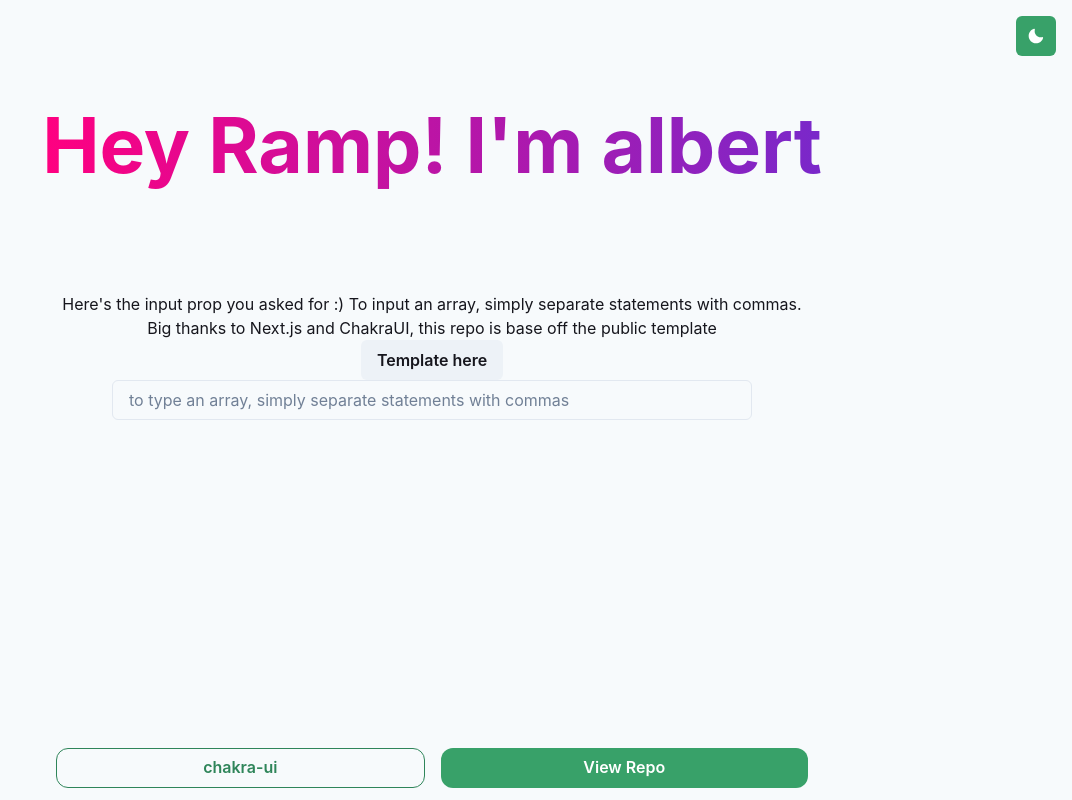
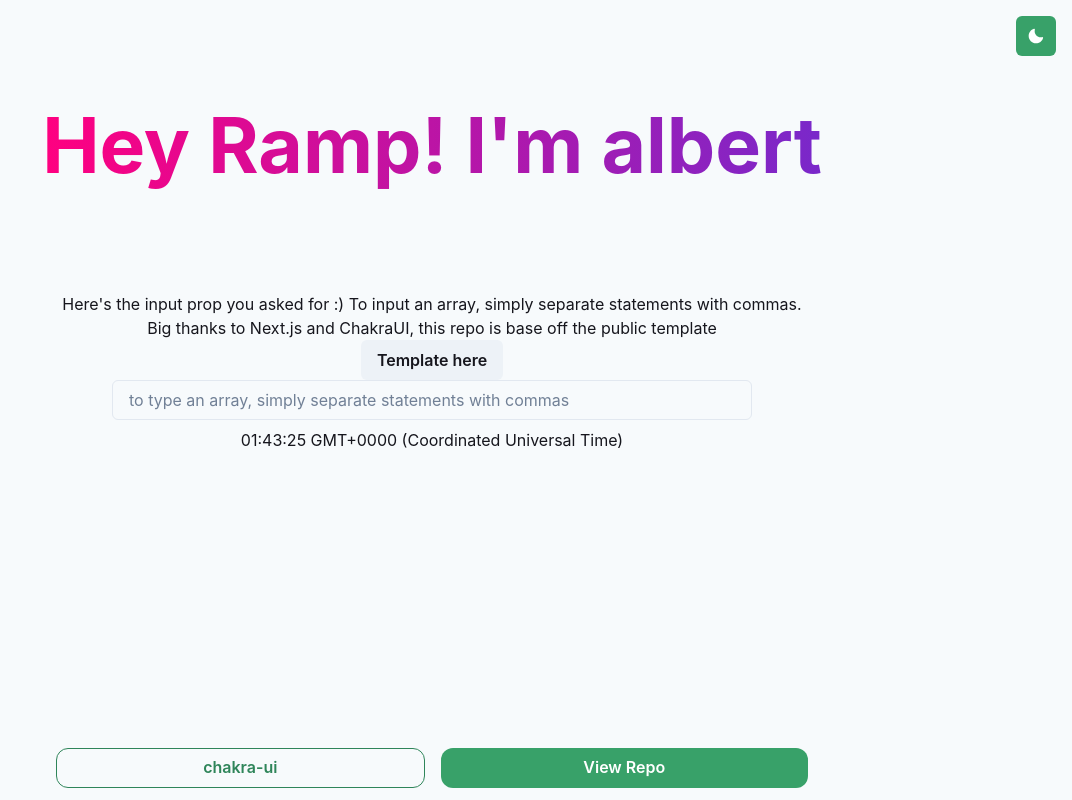
Before and after one commit to albTian/ramp-frontend-challenge, a Next.js app: page / in a window 1280 px wide. Shown: the whole page, without its empty margins (208-1280 px from the left). Built offline with nearby package versions, Linux system fonts and the light colour scheme.

Commit message:
content: date time stuff in

```diff
--- a/src/components/RampInput.tsx
+++ b/src/components/RampInput.tsx
@@ -1,7 +1,33 @@
-import { HStack, Input, Text, VStack } from "@chakra-ui/react";
+import { Box, HStack, Input, Text, VStack } from "@chakra-ui/react";
 import { ChangeEvent, useEffect, useState } from "react";
 
-// const ArrayComponent = (text: String) => <Text>{text}</Text>;
+interface ArrayComponentProps {
+  text: String;
+}
+const ArrayComponent = (p: ArrayComponentProps) => {
+  return (
+    <Box>
+      <Text>{p.text}</Text>
+    </Box>
+  );
+};
+
+// Separate component to confine the per-second re-renders to this component
+const DateTimeDisplay = () => {
+  var [date, setDate] = useState(new Date());
+
+  useEffect(() => {
+    var timer = setInterval(() => setDate(new Date()), 1000);
+    return function cleanup() {
+      clearInterval(timer);
+    };
+  });
+  return (
+    <Box>
+      <Box>{date.toTimeString()}</Box>
+    </Box>
+  );
+};
 
 const RampInput = () => {
   const [input, setInput] = useState("");
@@ -21,12 +47,14 @@ const RampInput = () => {
         value={input}
         onChange={handleInputChange}
       />
-      {arrayInput && (
+      {input ? (
         <VStack>
           {arrayInput.map((arrayElem) => (
-            <Text>{arrayElem}</Text>
+            <ArrayComponent text={arrayElem} />
           ))}
         </VStack>
+      ) : (
+        <DateTimeDisplay />
       )}
     </VStack>
   );
```
